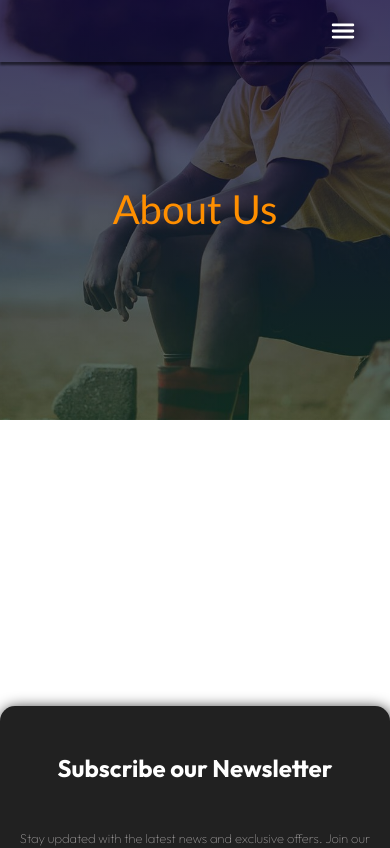
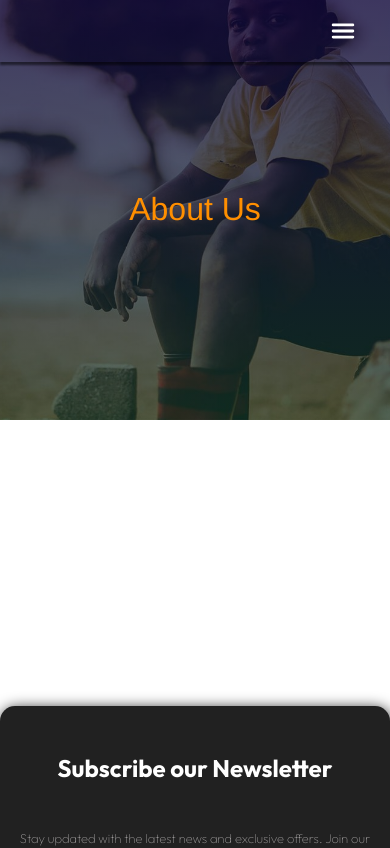
Before and after one commit to Ajioz/daro, a Next.js app: page /about in a window 390 px wide. Shown: the top 848 px of the page. Built offline with nearby package versions, Linux system fonts and the light colour scheme; no server answers.

Commit message:
bug fixed

```diff
--- a/components/Home/Hero/index.js
+++ b/components/Home/Hero/index.js
@@ -33,6 +33,8 @@ const Hero = () => {
             style={{
               backgroundImage: `url(${img})`,
               backgroundPositionX: "left",
+              height: "100%",
+              width: "100%",
               zIndex: index === currentIndex ? 2 : 1,
             }}
           />
--- a/components/Layout/DesktopNav.js
+++ b/components/Layout/DesktopNav.js
@@ -34,6 +34,7 @@ const DesktopNav = ({ router, target, title, loggedIn }) => {
   }, []);
 
   const goLink = useCallback((link) => {
+    console.log(link);
     router.push(link);
   }, []);
 
@@ -42,6 +43,7 @@ const DesktopNav = ({ router, target, title, loggedIn }) => {
       <div className={styles.mainNavbar} ref={navbarRef}>
         <Image
           src={"/images/logo/logo-2.png"}
+          alt="Daro Logo"
           height={36}
           width={114}
           onClick={goHome}
@@ -63,12 +65,13 @@ const DesktopNav = ({ router, target, title, loggedIn }) => {
       <div
         className={`${styles.secondaryNavbar} ${
           isOutOfView ? styles.secondaryNavbarVisible : ""
-        }`}>
+        }`}
+      >
         <div className={`${styles.section} ${styles.sectionUtility}`}>
           <div className={styles.mainNavbar}>
             <ul>
               {menu.map(({ title, link }) => (
-                <li key={title} onClick={() => goLink(link)}>
+                <li key={title + link} onClick={() => goLink(link)}>
                   {title}
                 </li>
               ))}
--- a/components/Layout/heroextension.module.css
+++ b/components/Layout/heroextension.module.css
@@ -16,3 +16,12 @@
   font-family: 'Gill Sans', 'Gill Sans MT', Calibri, 'Trebuchet MS', sans-serif;
   font-weight: 200;
 }
+
+
+/* Responsive Mobile */
+@media screen and (max-width: 768px) {
+  .container p {
+    font-size: 2.0rem;
+    font-family: Helvetica, sans-serif;
+  }
+}
```
